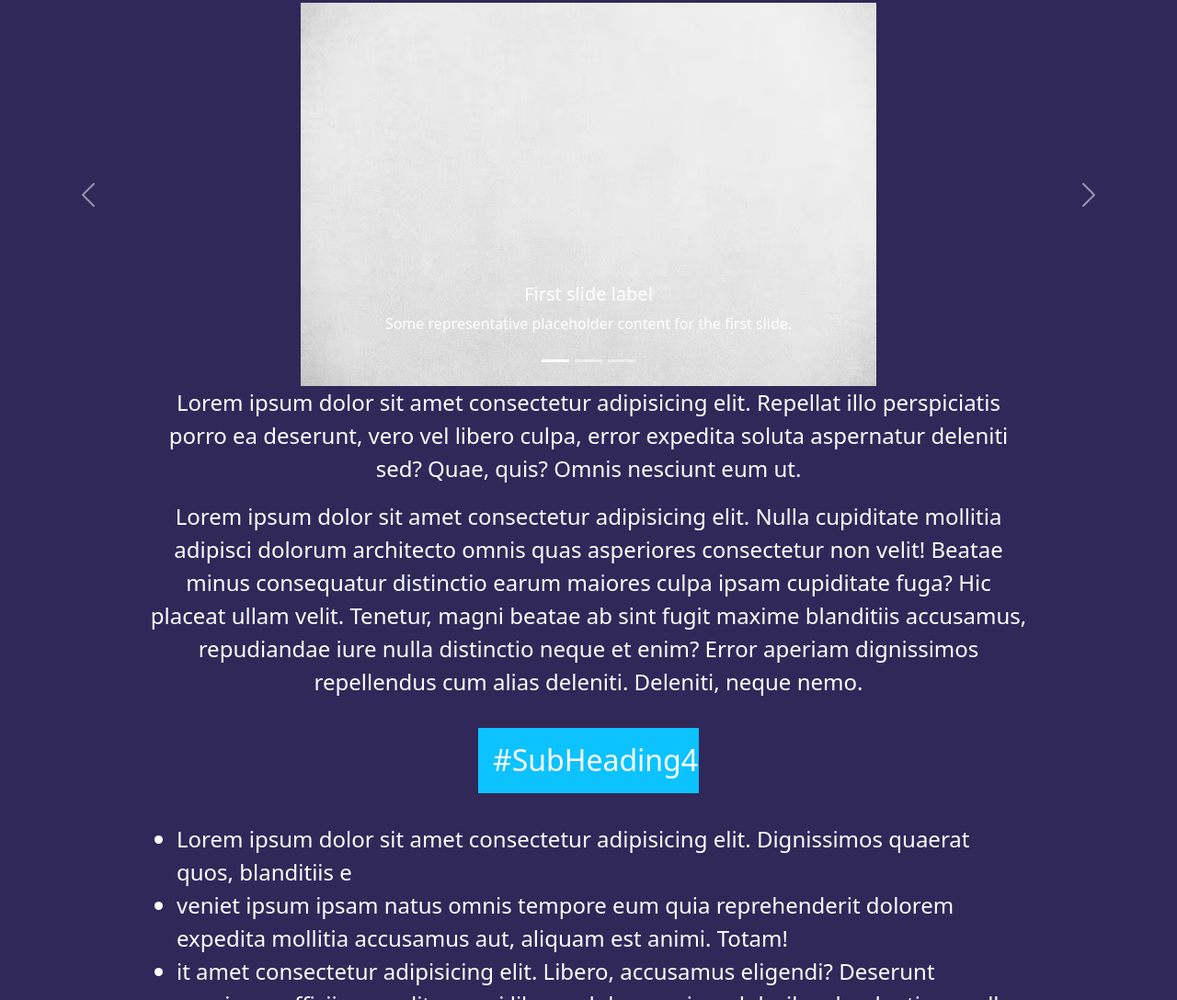
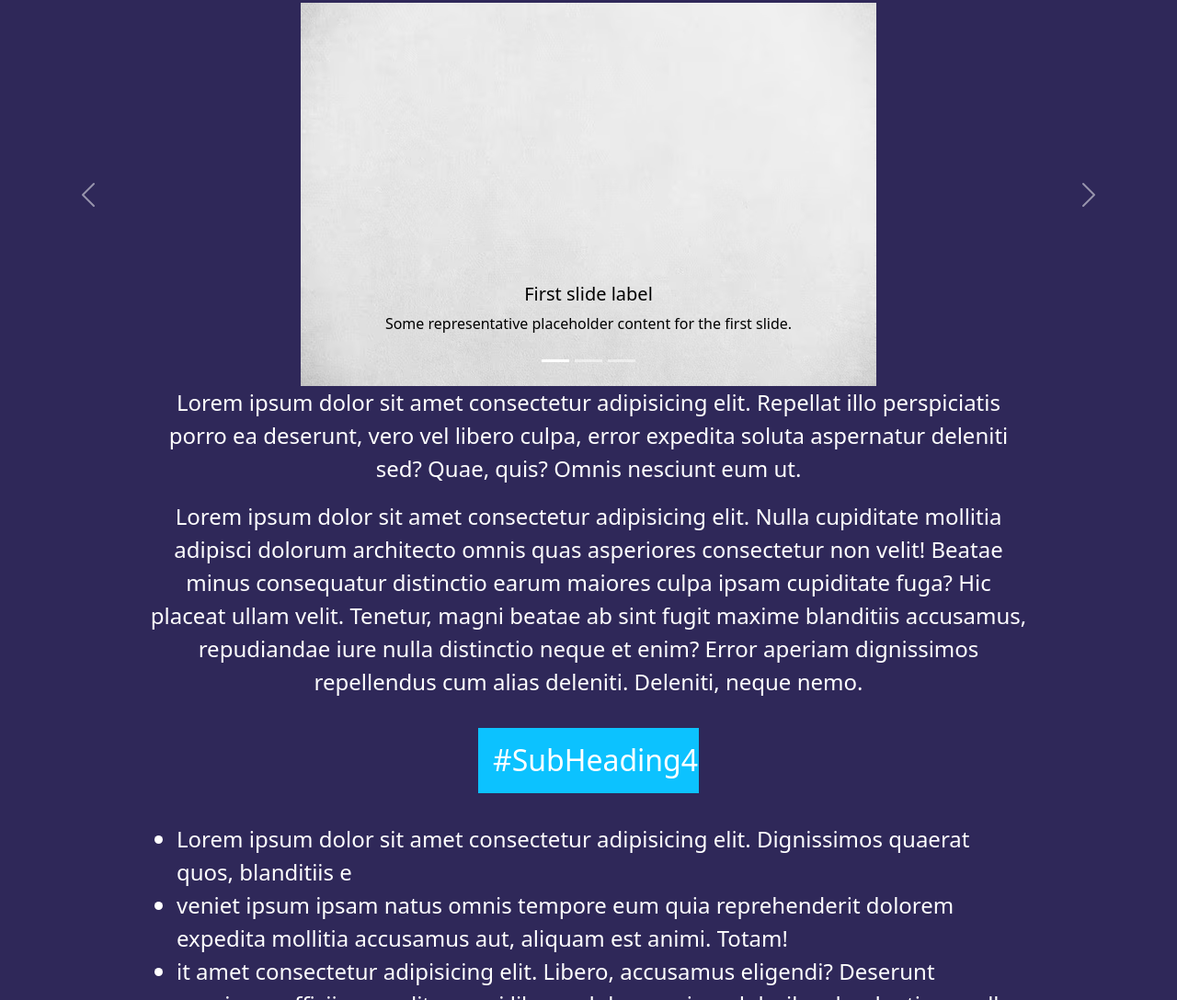
Before and after one commit to Yaswitha9125/templates, a plain HTML site: page Model.html in a window 1280 px wide. Shown: the part 2325-3413 px from the top of the page at 92% size. Drawn offline with nearby package versions, Linux system fonts and the light colour scheme.

Commit message:
initial commit

```diff
--- a/style.css
+++ b/style.css
@@ -39,3 +39,7 @@ li {
     margin-left: 10rem;
     text-align: left;
 }
+
+.carousel-caption {
+    color: black;
+}
```
